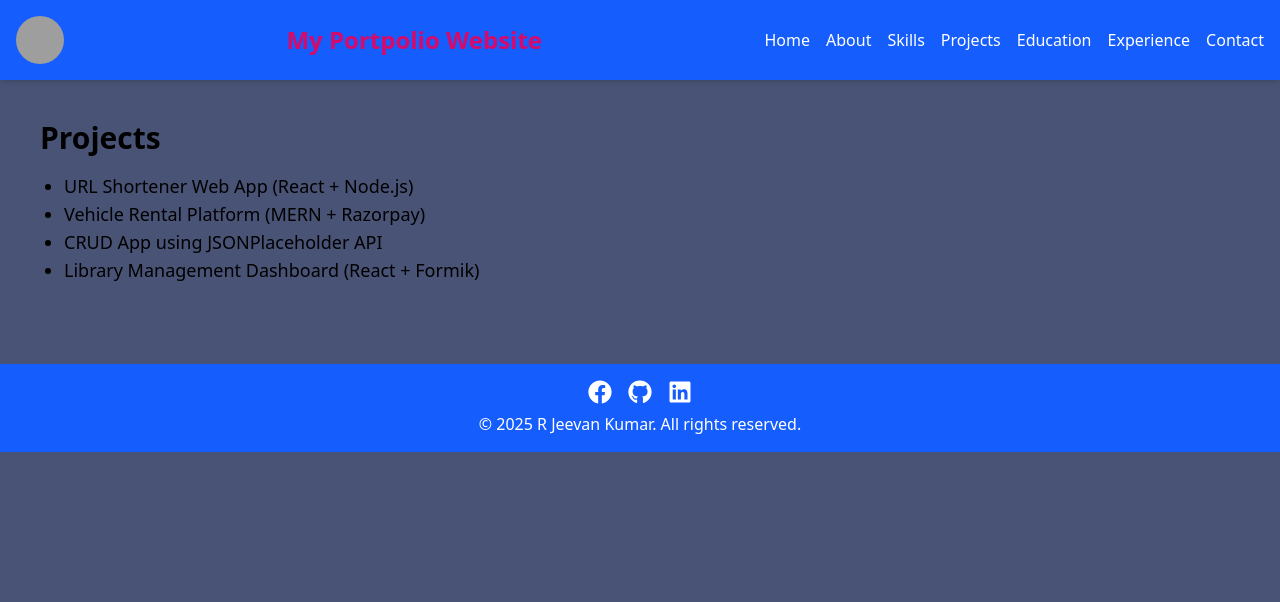
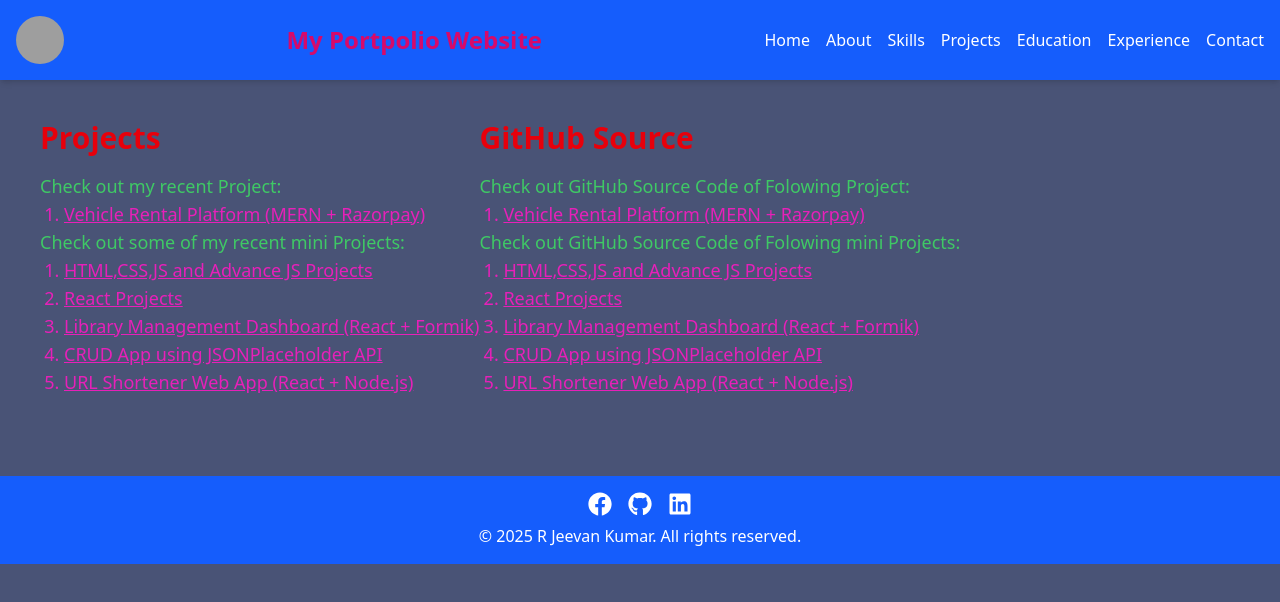
Before and after one commit to G1KUMAR-INDIA/Portfolio, a React (Vite) app: page /projects in a window 1280 px wide. Shown: the top 602 px of the page. Built offline with nearby package versions, Linux system fonts and the light colour scheme; grey boxes are pictures that could not be loaded.

Commit message:
Portpolio mini update

```diff
--- a/src/pages/Projects.jsx
+++ b/src/pages/Projects.jsx
@@ -1,13 +1,39 @@
 const Projects = () => {
     return (
       <section className="p-10">
-        <h2 className="text-3xl font-semibold mb-4">Projects</h2>
-        <ul className="list-disc ml-6 text-lg">
-          <li>URL Shortener Web App (React + Node.js)</li>
-          <li>Vehicle Rental Platform (MERN + Razorpay)</li>
-          <li>CRUD App using JSONPlaceholder API</li>
-          <li>Library Management Dashboard (React + Formik)</li>
-        </ul>
+        <div className="flex flex-wrap">
+          <div>
+            <h2 className="text-3xl font-semibold mb-4 text-red-600">Projects</h2>
+            <p className="text-lg text-[#3FC965]">Check out my recent Project:</p>
+            <ul className="text-[#E720B9] underline list-decimal ml-6 text-lg">
+              <li><a href="https://vehiclerent.netlify.app/" target="_blank" rel="noopener noreferrer">Vehicle Rental Platform (MERN + Razorpay)</a></li>
+            </ul>
+            <p className="text-lg text-[#3FC965]">Check out some of my recent mini Projects:</p>
+            <ul className="text-[#E720B9] underline list-decimal ml-6 text-lg">
+              <li><a href="https://g1js.netlify.app/" target="_blank" rel="noopener noreferrer">HTML,CSS,JS and Advance JS Projects</a></li>
+              <li><a href="" target="_blank" rel="noopener noreferrer">React Projects</a></li>
+              <li><a href="" target="_blank" rel="noopener noreferrer">Library Management Dashboard (React + Formik)</a></li>
+              <li><a href="" target="_blank" rel="noopener noreferrer">CRUD App using JSONPlaceholder API</a></li>
+              <li><a href="" target="_blank" rel="noopener noreferrer">URL Shortener Web App (React + Node.js)</a></li>
+            </ul>
+          </div>
+          <div>
+            <h2 className="text-3xl font-semibold mb-4 text-red-600">GitHub Source</h2>
+            <p className="text-lg text-[#3FC965]">Check out GitHub Source Code of Folowing Project:</p>
+            <ul className="text-[#E720B9] underline list-decimal ml-6 text-lg">
+              <li><a href="" target="_blank" rel="noopener noreferrer">Vehicle Rental Platform (MERN + Razorpay)</a></li>
+            </ul>
+            <p className="text-lg text-[#3FC965]">Check out GitHub Source Code of Folowing mini Projects:</p>
+            <ul className="text-[#E720B9] underline list-decimal ml-6 text-lg">
+              <li><a href="/" target="_blank" rel="noopener noreferrer">HTML,CSS,JS and Advance JS Projects</a></li>
+              <li><a href="" target="_blank" rel="noopener noreferrer">React Projects</a></li>
+              <li><a href="" target="_blank" rel="noopener noreferrer">Library Management Dashboard (React + Formik)</a></li>
+              <li><a href="" target="_blank" rel="noopener noreferrer">CRUD App using JSONPlaceholder API</a></li>
+              <li><a href="" target="_blank" rel="noopener noreferrer">URL Shortener Web App (React + Node.js)</a></li>
+            </ul>
+          </div>
+        </div>
+
       </section>
     );
   };
```
